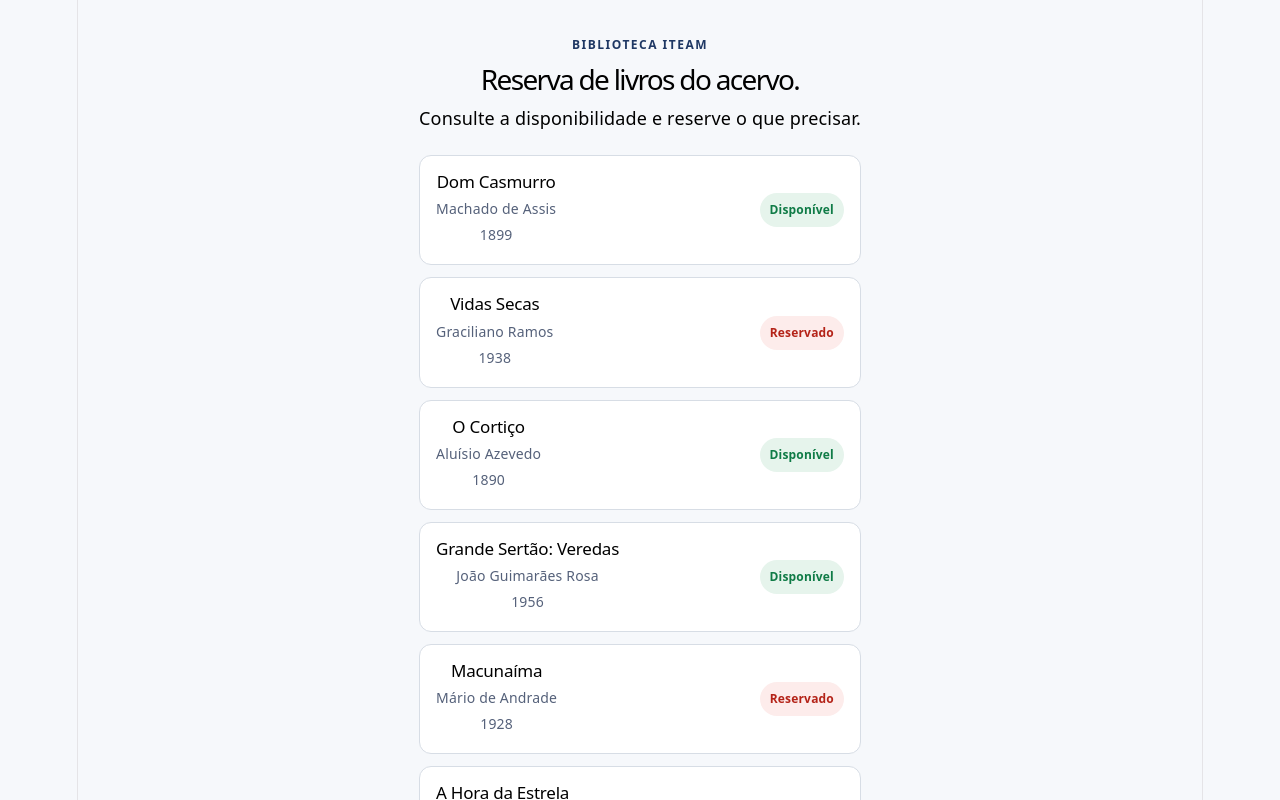
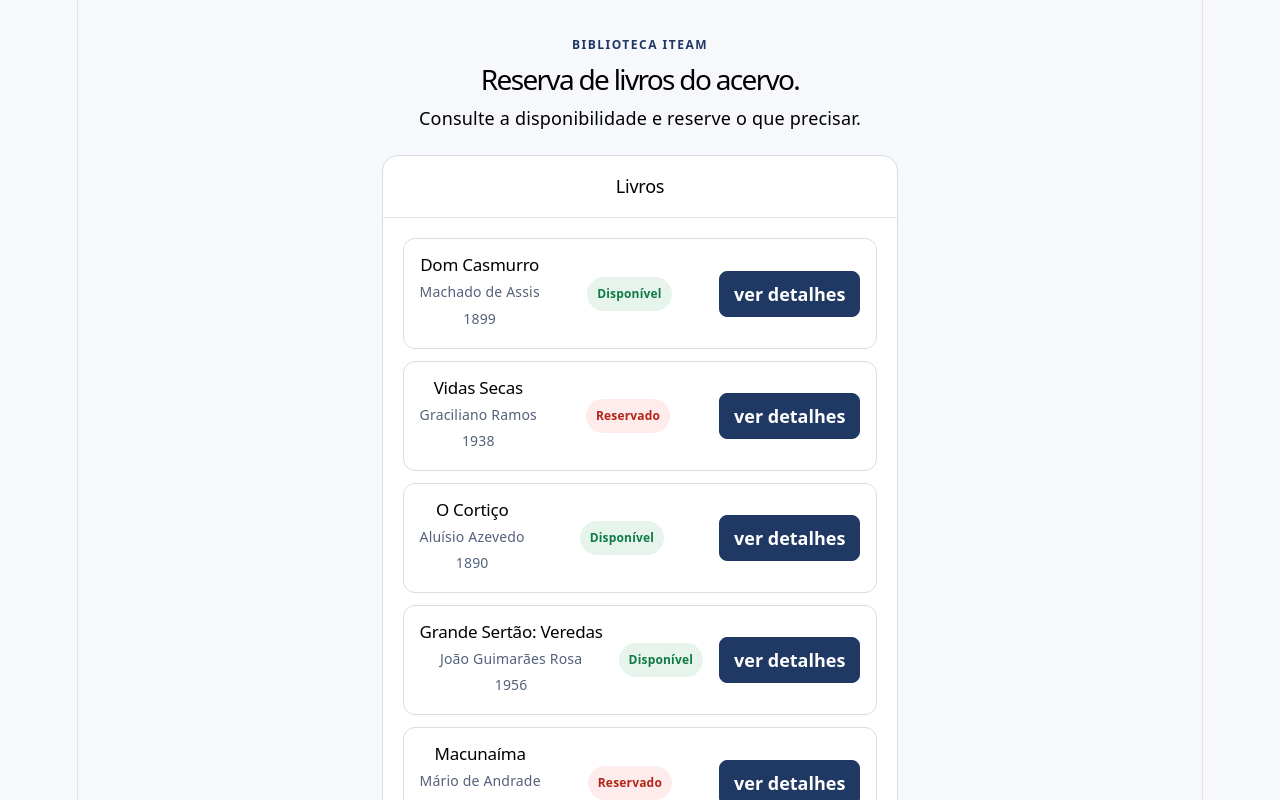
Before and after one commit to JuhMafra/reserva-biblioteca-juliana, a React (Vite) app: page / in a window 1280 px wide. Shown: the top 800 px of the page. Built offline with nearby package versions, Linux system fonts and the light colour scheme.

Commit message:
feat: adiciona props, callback e composição com children

```diff
--- a/src/App.jsx
+++ b/src/App.jsx
@@ -1,8 +1,12 @@
 import "./App.css";
 import { books } from "./data/books";
+import Panel from "./components/panel";
 import BookList from "./components/BookList";
 
 export default function App() {
+  function handleReserve(bookId) {
+  window.alert(`Livro ${bookId} — ação ainda não implementada`);
+}
   return (
     <main className="app">
       <header className="hero">
@@ -10,8 +14,9 @@
         <h1>Reserva de livros do acervo.</h1>
         <p>Consulte a disponibilidade e reserve o que precisar.</p>
       </header>
-
-       <BookList books={books} />
+      <Panel title="Livros">
+       <BookList books={books}  onShowDetails={handleReserve} />
+       </Panel>
     </main>
   );
 }
--- a/src/components/BookCard.jsx
+++ b/src/components/BookCard.jsx
@@ -3,7 +3,8 @@
  title,
  author,
 year,
-available
+available,
+onShowDetails,
 }) {
  return (
  <article className="book-card">
@@ -14,7 +15,10 @@
           </div>
  <span className={`badge ${available ? "badge-ok" : "badge-off"}`}>
   {available ? "Disponível" : "Reservado"}
-</span>
+  </span>
+  <button type="button" onClick={() => onShowDetails(id)}>
+    ver detalhes
+ </button>
  </article>
 
  );
--- a/src/components/BookList.jsx
+++ b/src/components/BookList.jsx
@@ -1,5 +1,5 @@
 import BookCard from "./BookCard";
-export default function BookList({books}) {
+export default function BookList({books, onShowDetails}) {
  if (books.length === 0) {
  return <p>Nenhum hábito cadastrado.</p>;
  }
@@ -9,6 +9,7 @@
  <BookCard
  key={book.id}
  {...book}
+ onShowDetails={onShowDetails}
  />
  ))}
  </section>
--- /dev/null
+++ b/src/components/Panel.jsx
@@ -0,0 +1,10 @@
+export default function Panel({ title, children }) {
+ return (
+ <section className="panel">
+ <header className="panel-header">
+ <h2>{title}</h2>
+ </header>
+ <div className="panel-content">{children}</div>
+ </section>
+ );
+}
```
